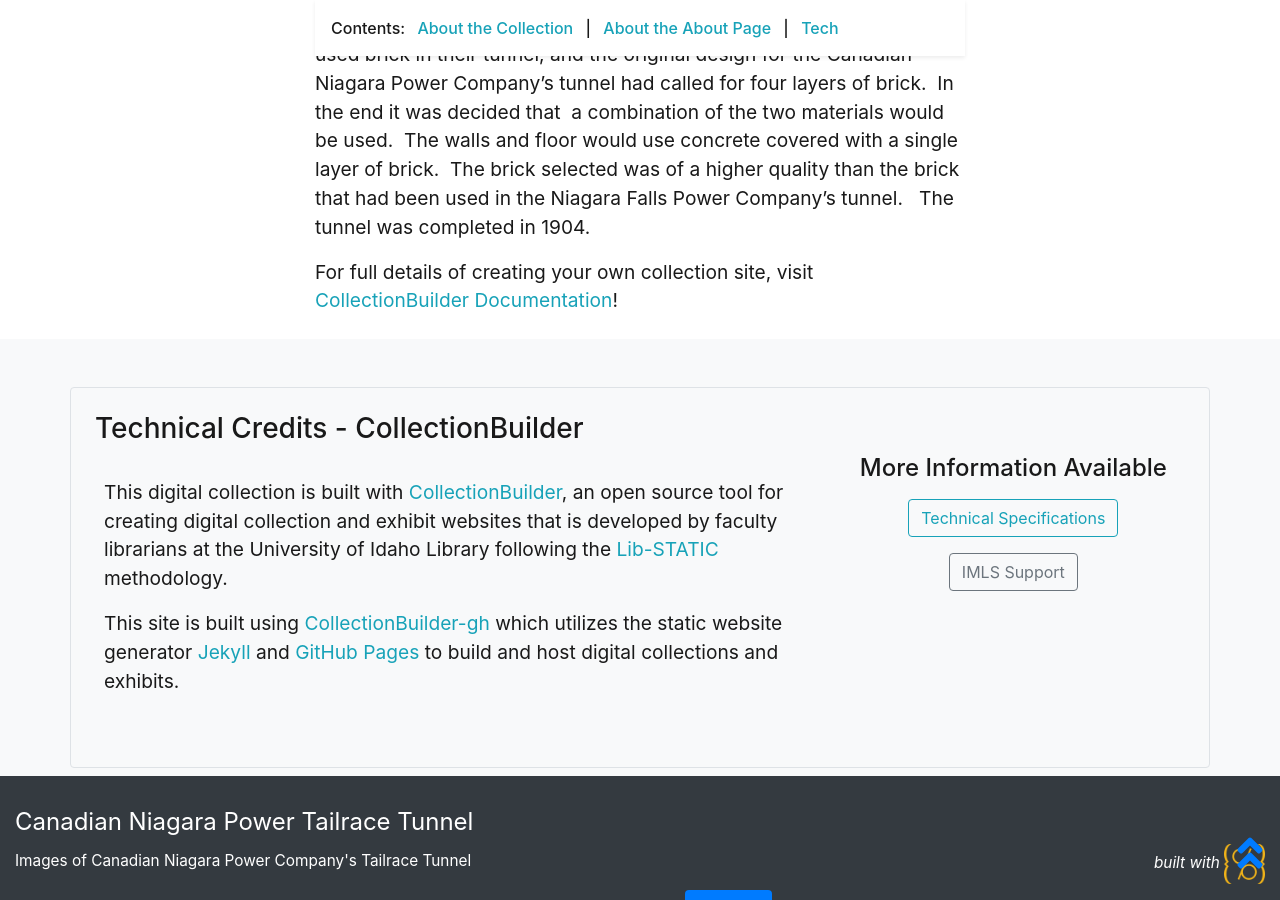
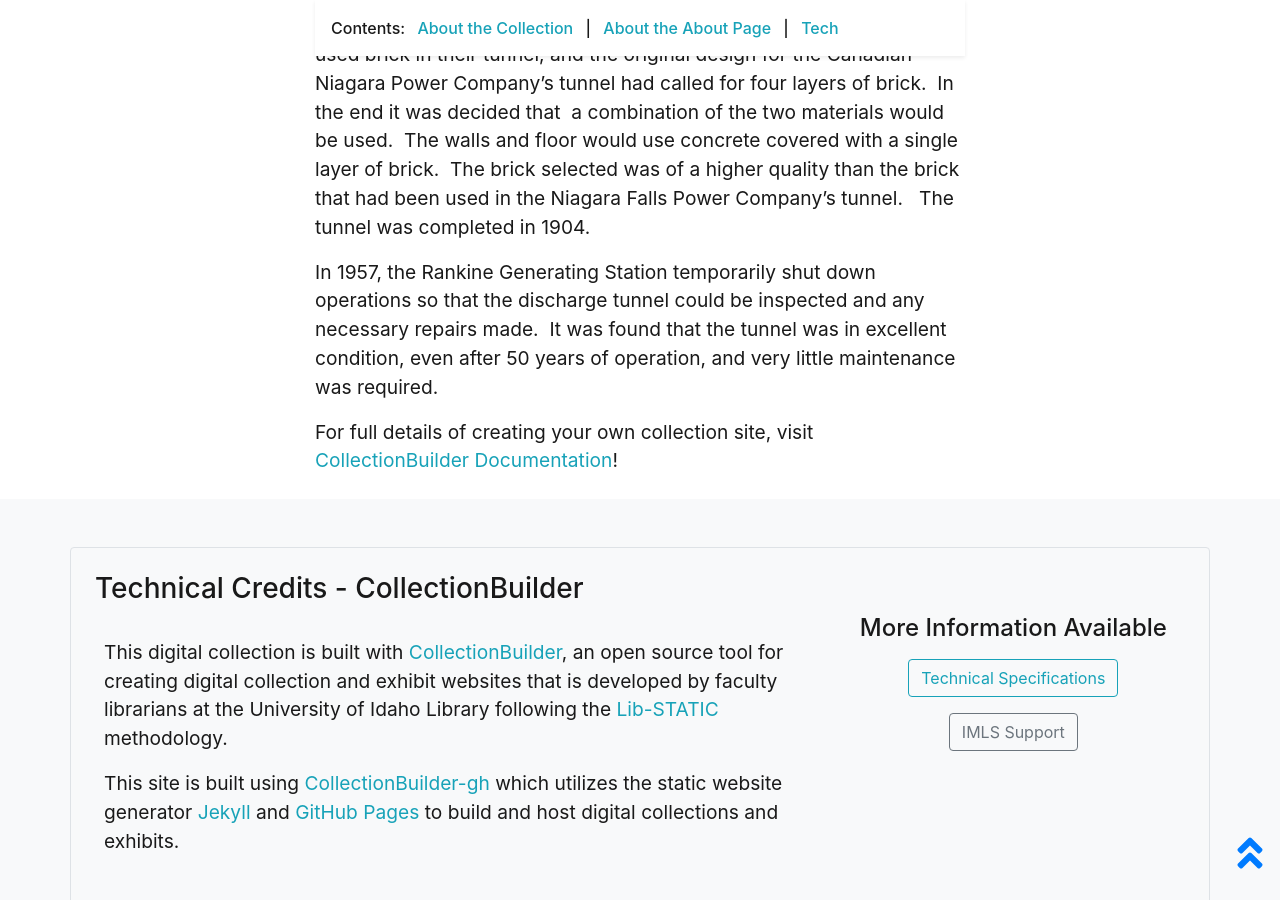
Before and after one commit to chantalcameron/Tailrace_Tunnel, a Jekyll site: the page built from pages/about.md, in a window 1280 px wide and 900 px high, scrolled down 1546 px. Built offline with Jekyll 4.4.1, drawn with Linux system fonts in a browser that asks for light colours.

Commit message:
Update about.md

```diff
--- a/pages/about.md
+++ b/pages/about.md
@@ -22,4 +22,6 @@ As always, the aesthetics of the design were important.  The portal, where the
 
 Excavation for the tunnel began in 1901 and was completed by late 1902.  At this point, much consideration was given to the construction of the interior of the tunnel.    The tunnel surface needed to be as smooth as possible.  Water would be flowing through the tunnel at  a rate of 30 feet per second.  Any irregularities on the surface would erode the tunnel prematurely.  A choice had to be made between using concrete or brick.  The Niagara Falls Power Company in New York had used brick in their tunnel, and the original design for the Canadian Niagara Power Company's tunnel had called for four layers of brick.  In the end it was decided that  a combination of the two materials would be used.  The walls and floor would use concrete covered with a single layer of brick.  The brick selected was of a higher quality than the brick that had been used in the Niagara Falls Power Company's tunnel.   The tunnel was completed in 1904.
 
+In 1957, the Rankine Generating Station temporarily shut down operations so that the discharge tunnel could be inspected and any necessary repairs made.  It was found that the tunnel was in excellent condition, even after 50 years of operation, and very little maintenance was required.
+
 For full details of creating your own collection site, visit [CollectionBuilder Documentation](https://collectionbuilder.github.io/cb-docs/)!
```
